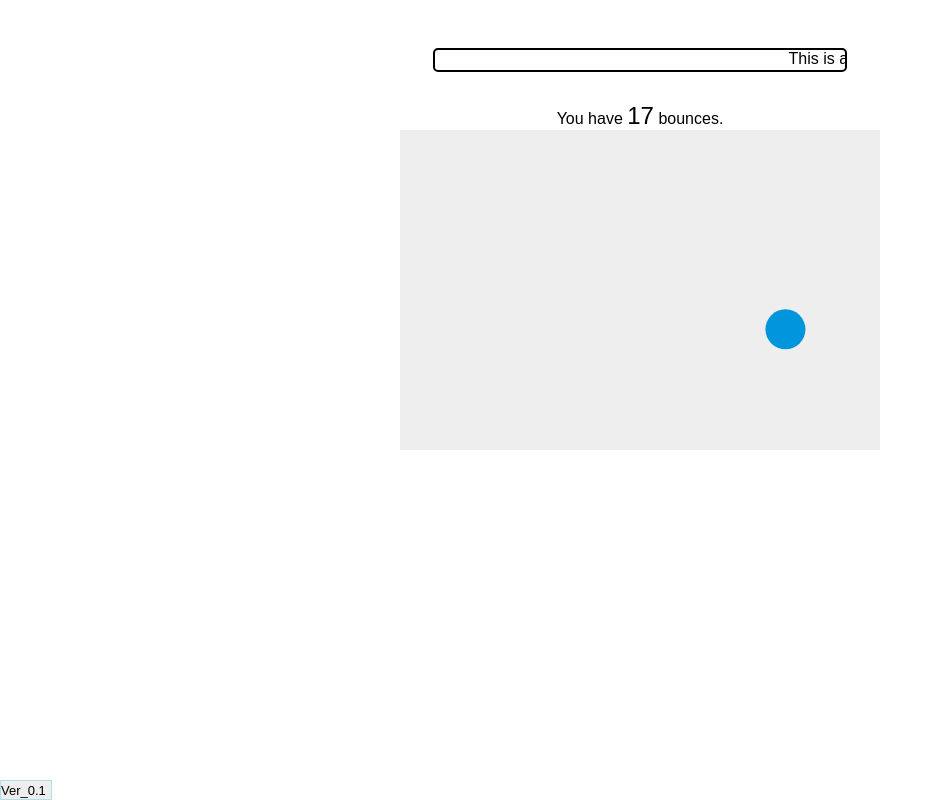
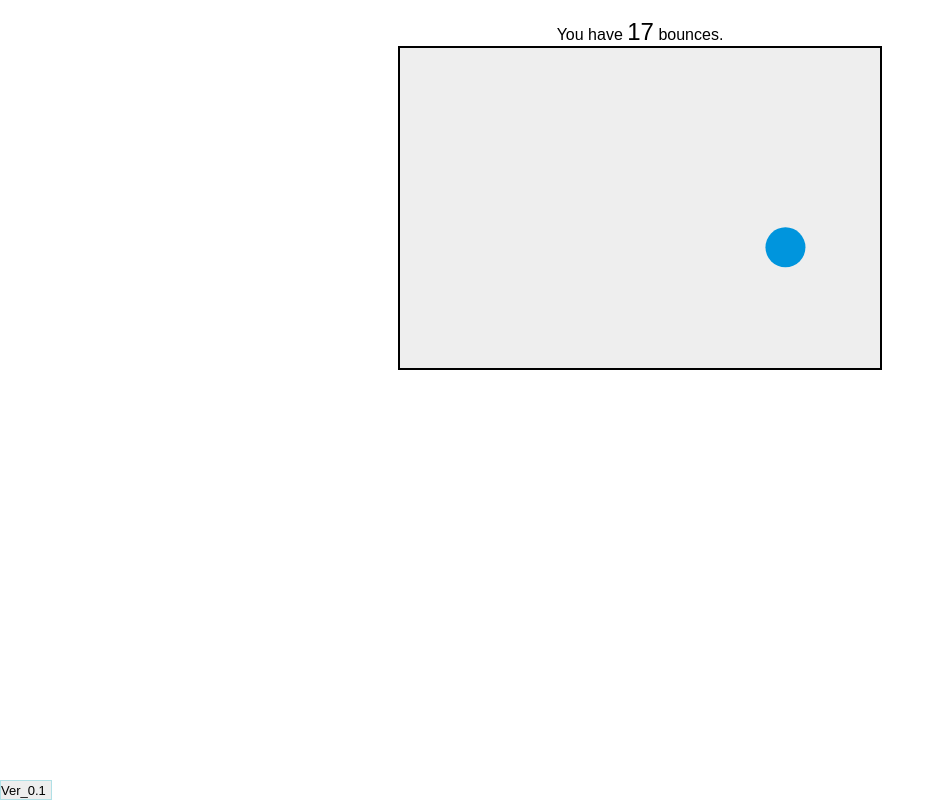
Before and after one commit to anfogy/anfogy.github.io, a plain HTML site: page index.html in a window 1280 px wide. Shown: the whole page, without its empty margins (0-945 px from the left). Drawn offline with Linux system fonts and the light colour scheme.

Commit message:
Blue and black…

```diff
--- a/index.html
+++ b/index.html
@@ -22,12 +22,12 @@
 	</div>
 
 	<div id="game">
-		<div id="guh">
+		<!-- <div id="guh">
 		  <span id="news">This is a very important news!</span>
-		</div>
+		</div> -->
 
 		<span>You have </span><span id="points">0</span><span> bounces.</span><br>
-		<canvas id="ballCanv" width="480" height="320" style="background: #eee;"></canvas>
+		<canvas id="ballCanv" width="480" height="320" style="background: #eee; border: 2px solid black;"></canvas>
 	</div>
 
 	<script src="js/decimal.js"></script>
```
